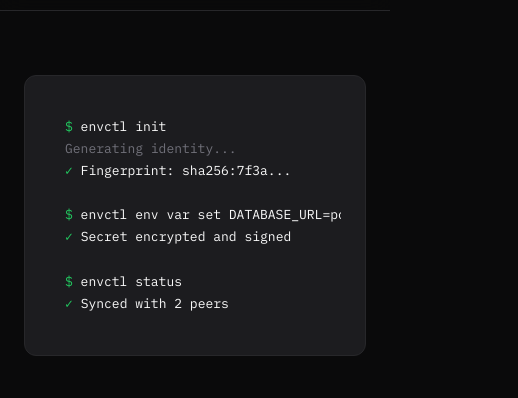
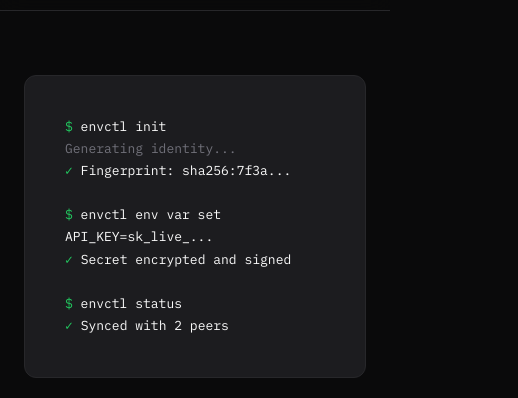
Before and after one commit to uRadical/envctl-website, a website built with Vite: page index.html in a window 390 px wide. Shown: the part 53-451 px from the top of the page, 518 px wide, since content can reach past the window. Built offline with nearby package versions, Linux system fonts and the light colour scheme.

Commit message:
avoid horizontal scroll on mobile

```diff
--- a/index.html
+++ b/index.html
@@ -121,7 +121,7 @@
 <span class="dim">Generating identity...</span>
 <span class="success">✓</span> Fingerprint: sha256:7f3a...
 
-<span class="prompt">$</span> envctl env var set DATABASE_URL=postgres://... --env prod
+<span class="prompt">$</span> envctl env var set API_KEY=sk_live_...
 <span class="success">✓</span> Secret encrypted and signed
 
 <span class="prompt">$</span> envctl status
@@ -219,8 +219,7 @@
                 <div class="step-content">
                     <h3>Add secrets</h3>
                     <code-block>
-                        <pre><span class="prompt">$</span> envctl env var set API_KEY=sk_live_... --env prod
-<span class="prompt">$</span> envctl env var set DATABASE_URL=postgres://... --env prod</pre>
+                        <pre><span class="prompt">$</span> envctl env var set API_KEY=sk_live_...</pre>
                     </code-block>
                     <p>Secrets are encrypted immediately with your key.</p>
                 </div>
--- a/style.css
+++ b/style.css
@@ -485,6 +485,8 @@ code-block pre {
     font-size: 0.8125rem;
     line-height: 1.7;
     overflow-x: auto;
+    word-break: break-word;
+    white-space: pre-wrap;
 }
 
 code-block[copyable] {
```
